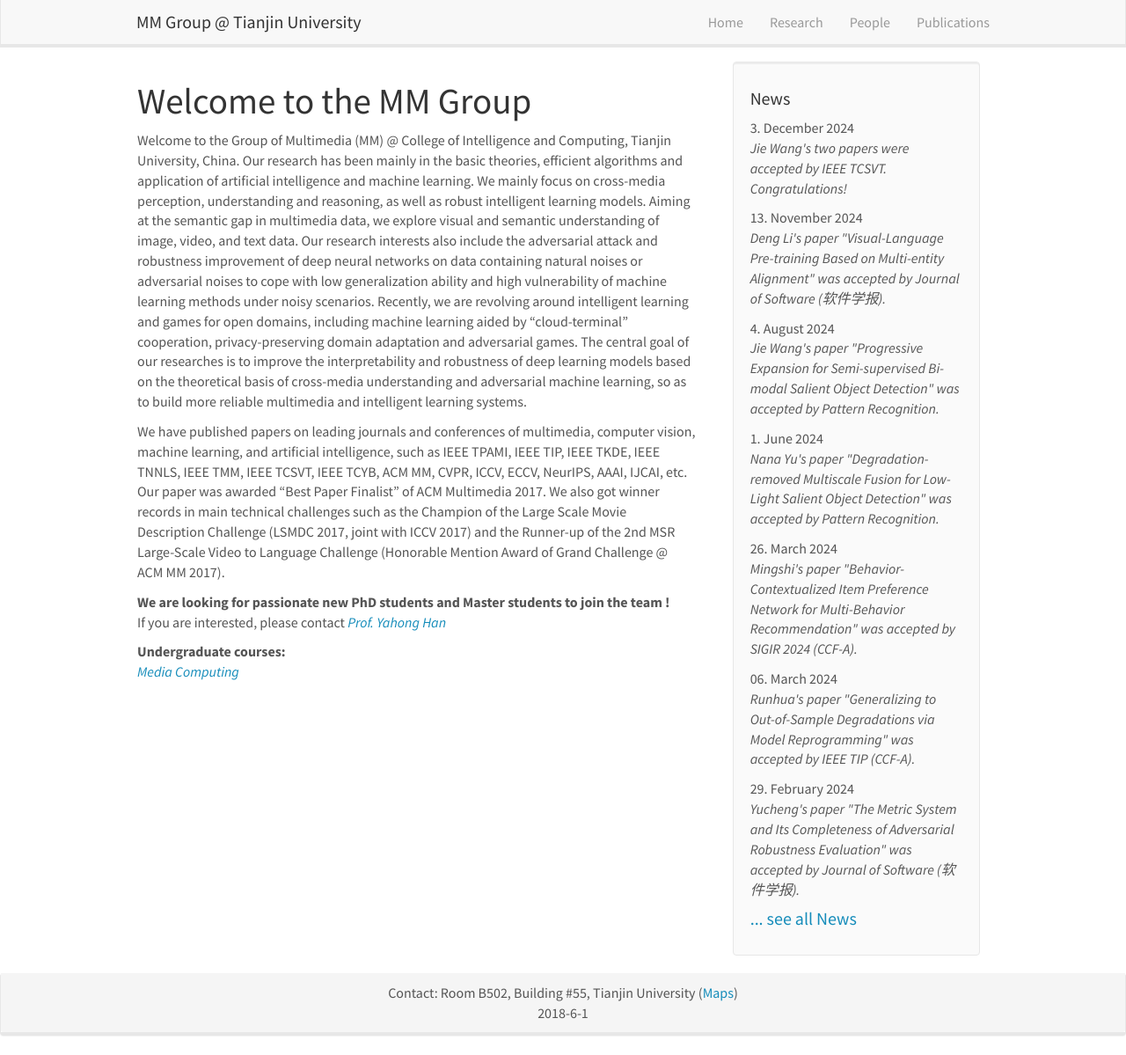
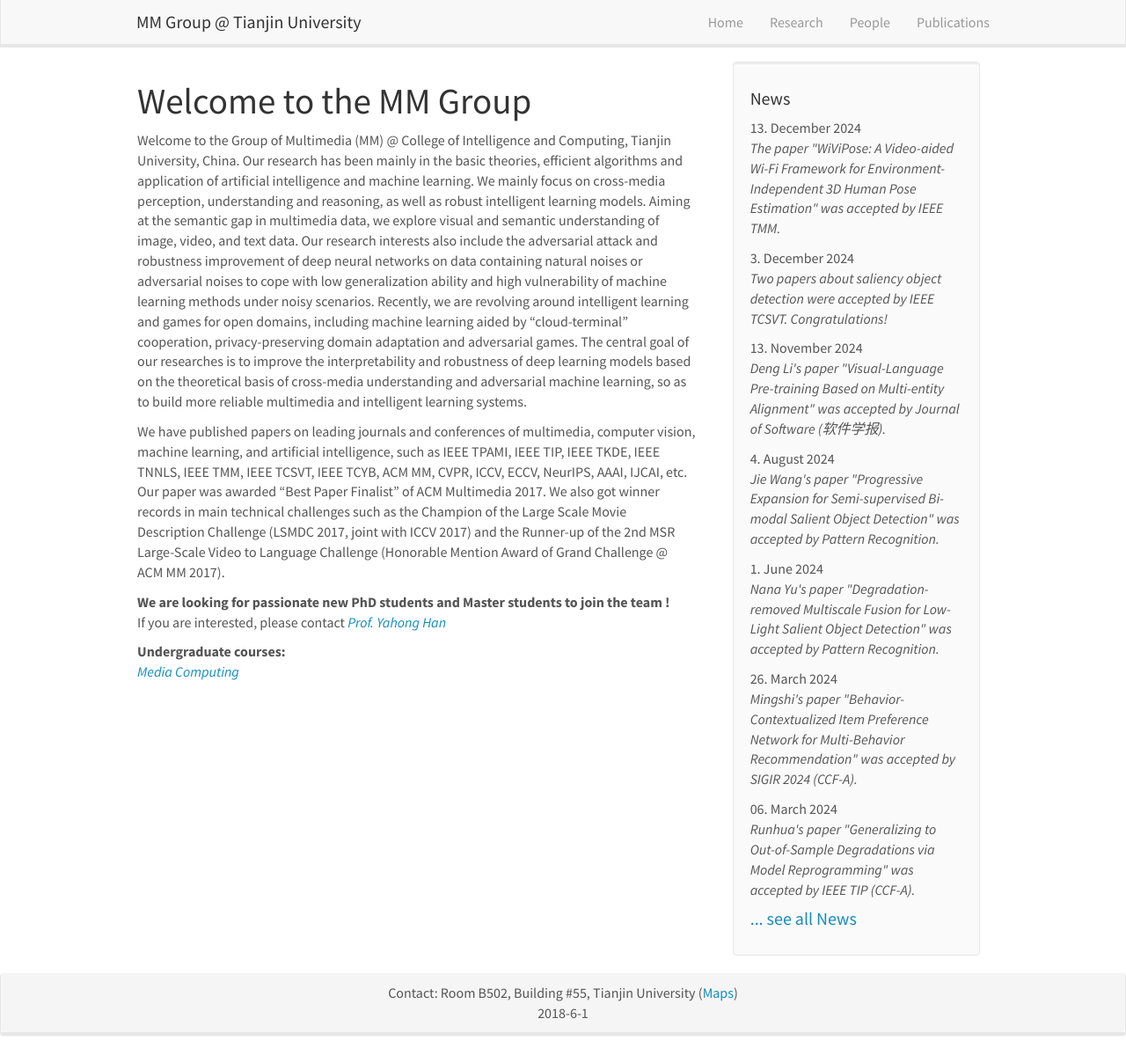
Before and after one commit to tjumm/tjumm.github.io, a Jekyll site: the page built from _pages/home.md, in a window 1280 px wide and 1199 px high. Shown: the whole window at 88% size. Built offline with Jekyll 4.4.1, drawn with Linux system fonts in a browser that asks for light colours; comment, search, counter and statistics services are not loaded.

Commit message:
add papers

```diff
--- a/_data/news.yml
+++ b/_data/news.yml
@@ -1,5 +1,8 @@
+- date: 13. December 2024
+  headline: "The paper \"WiViPose: A Video-aided Wi-Fi Framework for Environment-Independent 3D Human Pose Estimation\" was accepted by IEEE TMM."
+
 - date: 3. December 2024
-  headline: "Jie Wang's two papers were accepted by IEEE TCSVT. Congratulations!"
+  headline: "Two papers about saliency object detection were accepted by IEEE TCSVT. Congratulations!"
 
 - date: 13. November 2024
   headline: "Deng Li's paper \"Visual-Language Pre-training Based on Multi-entity Alignment\" was accepted by Journal of Software (软件学报)."
--- a/_data/publist.yml
+++ b/_data/publist.yml
@@ -1,19 +1,29 @@
+- title: "1. WiViPose: A Video-aided Wi-Fi Framework for Environment-Independent 3D Human Pose Estimation"
+  image: dummy.png
+  description:
+  authors: Lei Zhang, Haoran Ning, Jiaxin Tang, Zhenxiang Chen, Yapoing Zhong, Yahong Han
+  link:
+    url:
+    display: "IEEE TMM"
+  highlight: 0
+
+
 - title: "1. Single-group Generalized RGB and RGB-D Co-Salient Object Detection"
   image: dummy.png
   description:
-  authors: Jie Wang, Nana Yu, Zihao Zhang, and Yahong Han
+  authors: Jie Wang, Nana Yu, Zihao Zhang, Yahong Han
   link:
     url:
-    display: "IEEE TCSVT"
+    display: "IEEE TCSVT, DOI: 10.1109/TCSVT.2024.3514872"
   highlight: 0
 
 - title: "1. Explicitly Disentangling and Exclusively Fusing for Semi-supervised Bi-modal Salient Object Detection"
   image: dummy.png
   description:
-  authors: Jie Wang, Xiangji Kong, Nana Yu, Zihao Zhang, and Yahong Han
+  authors: Jie Wang, Xiangji Kong, Nana Yu, Zihao Zhang, Yahong Han
   link:
     url:
-    display: "IEEE TCSVT"
+    display: "IEEE TCSVT, DOI: 10.1109/TCSVT.2024.3514897"
   highlight: 0
 
 - title: "1. Visual-Language Pre-training Based on Multi-entity Alignment (In Chinese, 基于多元实体对齐的视觉-语言多模态预训练)"
```
